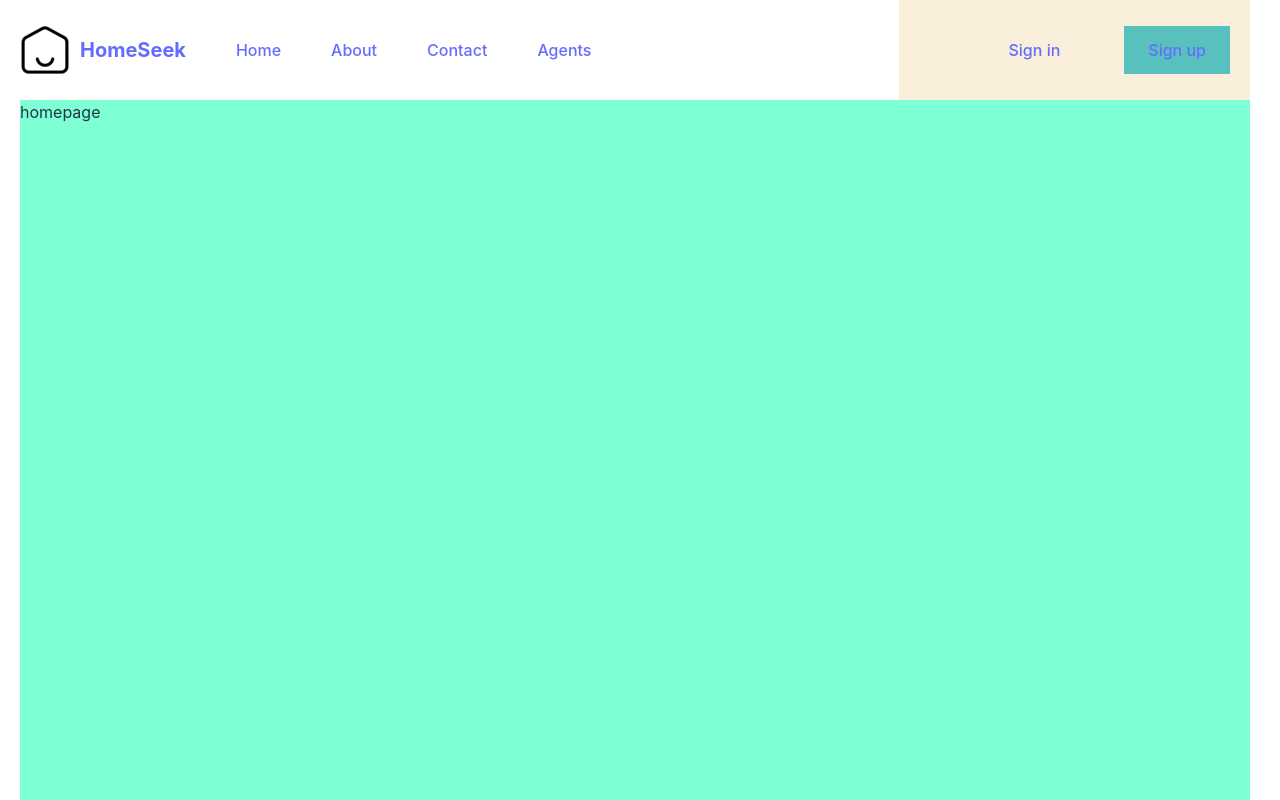
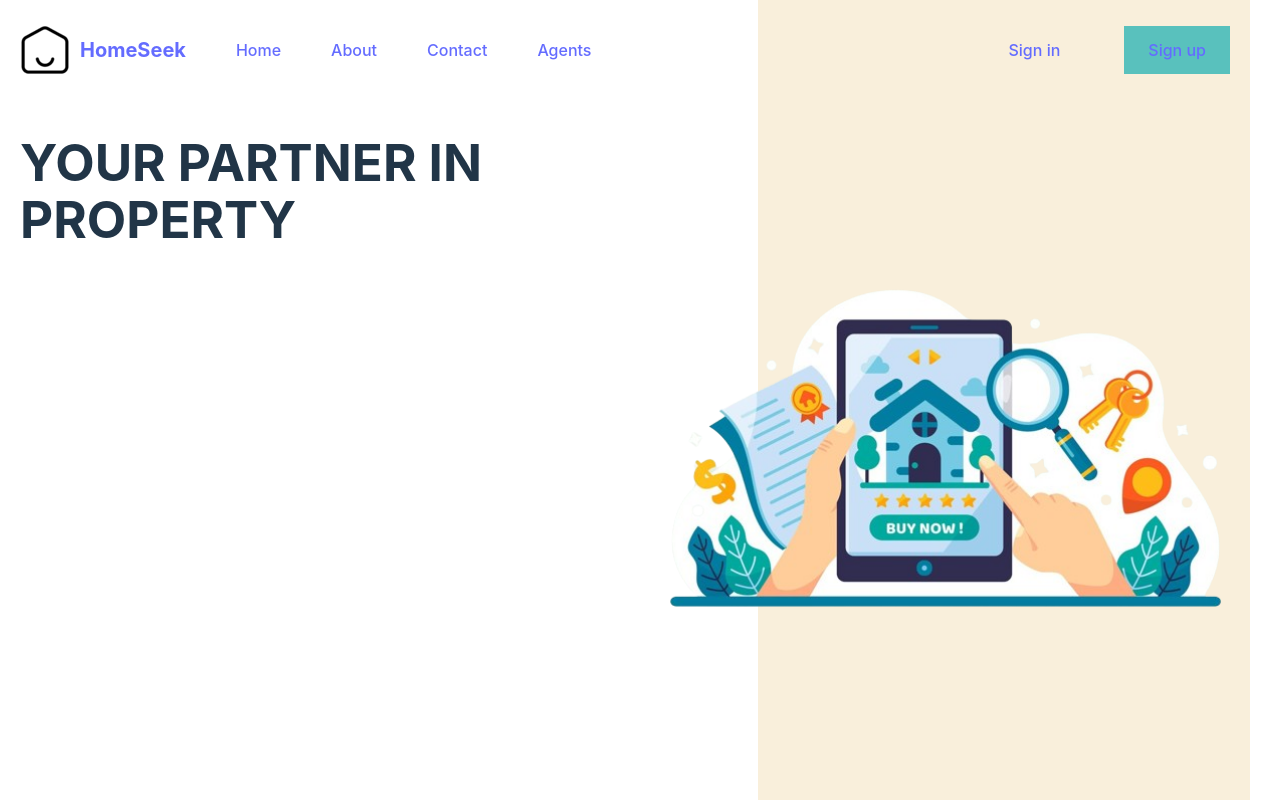
Before and after one commit to kalviumcommunity/S59_Gouri_Capstone_HomeSeek, a React (Vite) app in the folder Frontend/: page / in a window 1280 px wide. Shown: the top 800 px of the page. Built offline with nearby package versions, Linux system fonts and the light colour scheme; the HTML template or start-up script is replaced by a standard one.

Commit message:
main layout

```diff
--- a/Frontend/src/components/navbar/Navbar.scss
+++ b/Frontend/src/components/navbar/Navbar.scss
@@ -18,7 +18,7 @@ nav {
   }
 
   .left {
-    flex: 5;
+    flex: 3;
     display: flex;
     align-items: center;
     gap: 50px;
--- a/Frontend/src/layout.scss
+++ b/Frontend/src/layout.scss
@@ -7,6 +7,8 @@
     margin-right: auto;
     padding-left: 20px;
     padding-right: 20px;
+    display: flex;
+    flex-direction: column;
 
     @include lg{
         max-width: 1280px;
@@ -21,7 +23,7 @@
     }
 
     .content{
-        background-color: aquamarine;
-        height: calc(100vh - 100px);
+        flex: 1;
+
     }
 }
--- a/Frontend/src/pages/homePage/homePage.scss
+++ b/Frontend/src/pages/homePage/homePage.scss
@@ -0,0 +1,24 @@
+.homePage{
+    display: flex;
+    height: 100%;
+
+    .textContainer{
+        flex: 3;
+    }
+
+    .imgContainer{
+        flex: 2;
+        background-color: #f9efdb ;
+        position: relative;
+        display: flex;
+        align-items: center;
+
+        img{
+            width: 125%;
+            position: absolute;
+            right: 0;
+        }
+
+
+    }
+}
--- a/Frontend/src/pages/homePage/homepage.jsx
+++ b/Frontend/src/pages/homePage/homepage.jsx
@@ -1,9 +1,17 @@
 import React from 'react'
 import './homePage.scss'
+import bg from "../../assets/bg.png"
 
 function Homepage() {
   return (
-    <div className='homePage'>homepage</div>
+    <div className='homePage'>
+      <div className="textContainer">
+        <h1>YOUR PARTNER IN PROPERTY</h1>
+      </div>
+      <div className="imgContainer">
+        <img src={bg} alt=''></img>
+      </div>
+    </div>
   )
 }
 
```
Also changed, not shown: Frontend/src/assets/bg.png (added).
